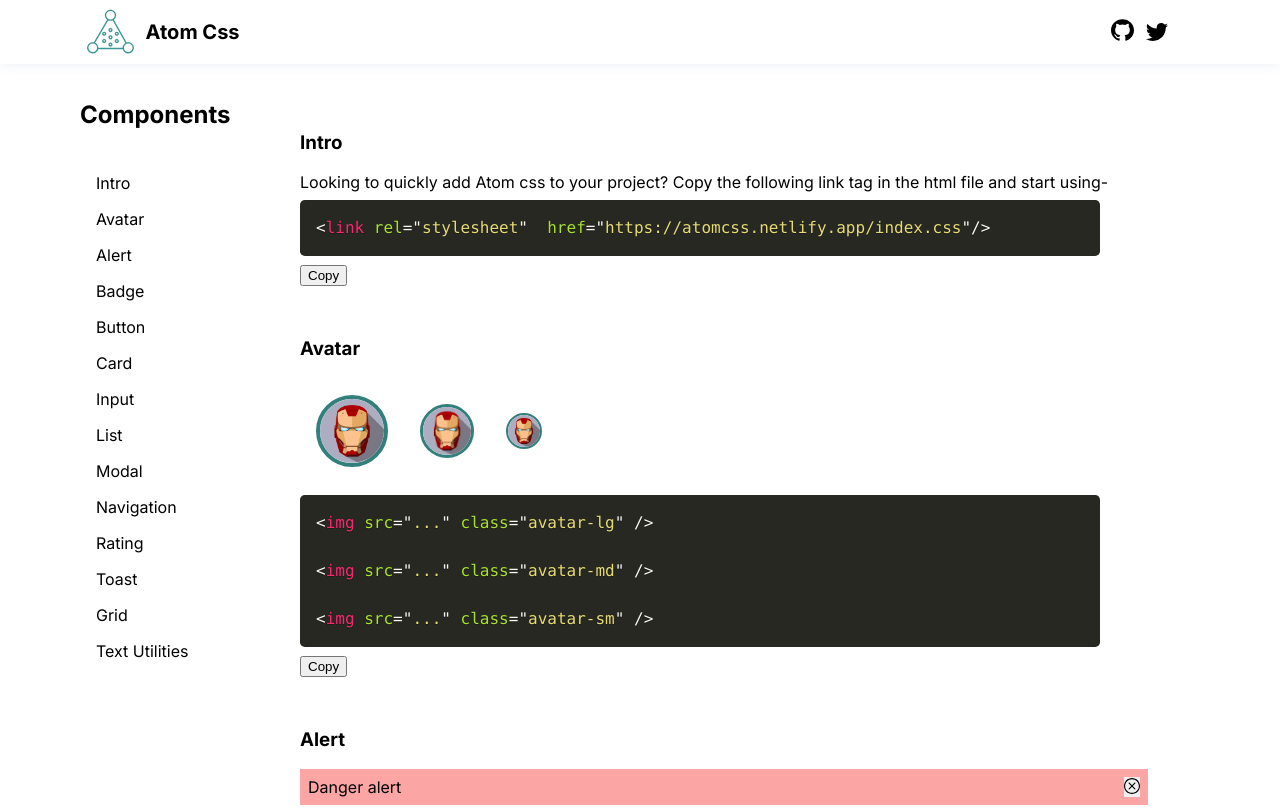
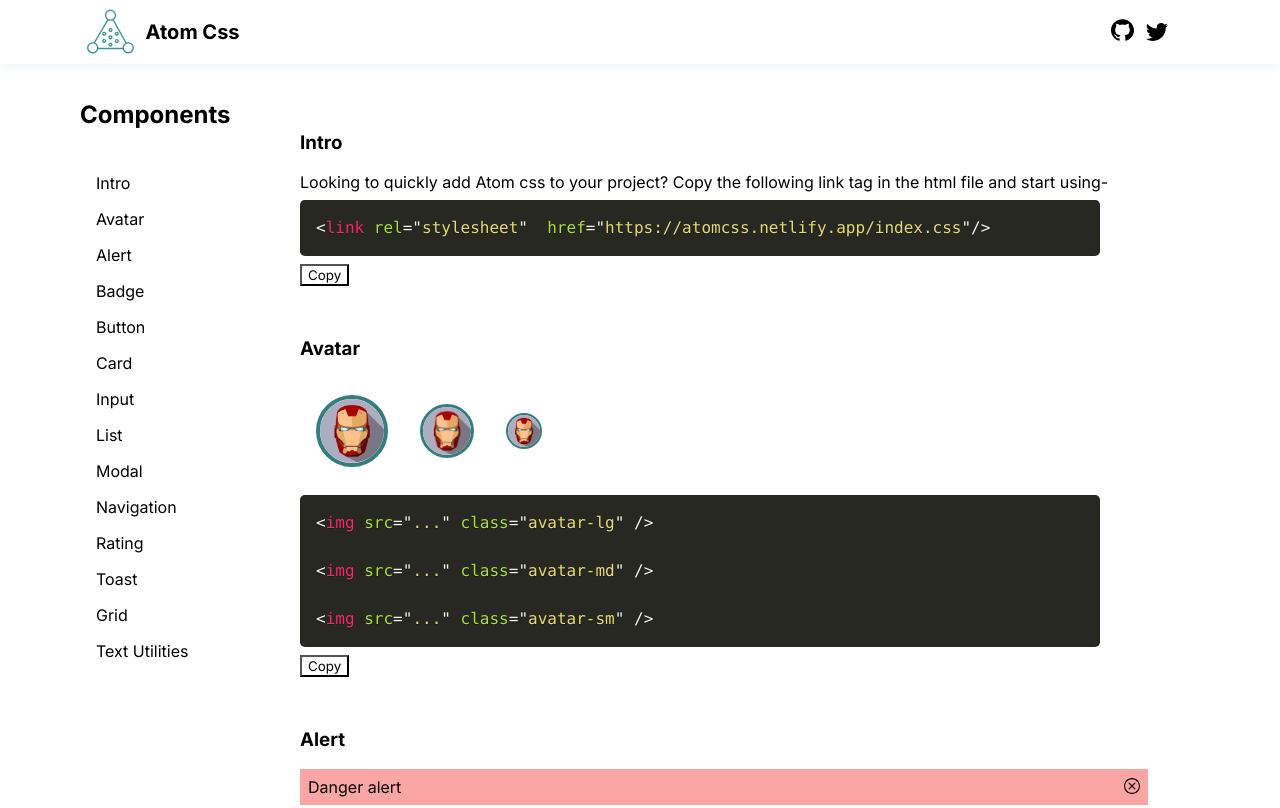
Before and after one commit to amansethi00/atom-css, a plain HTML site: page index.html in a window 1280 px wide. Shown: the top 808 px of the page. Drawn offline with Linux system fonts and the light colour scheme; files whose address does not match are found by name.

Commit message:
update button

```diff
--- a/css/components/button.css
+++ b/css/components/button.css
@@ -5,6 +5,11 @@
   background: transparent;
   font-family: var(--font-family);
   border: 2px solid var(--primary-color);
+}
+button {
+  cursor: pointer;
+  background: transparent;
+  font-family: var(--font-family);
 }
 /* primary button style */
 .btn-primary-lg {
```
